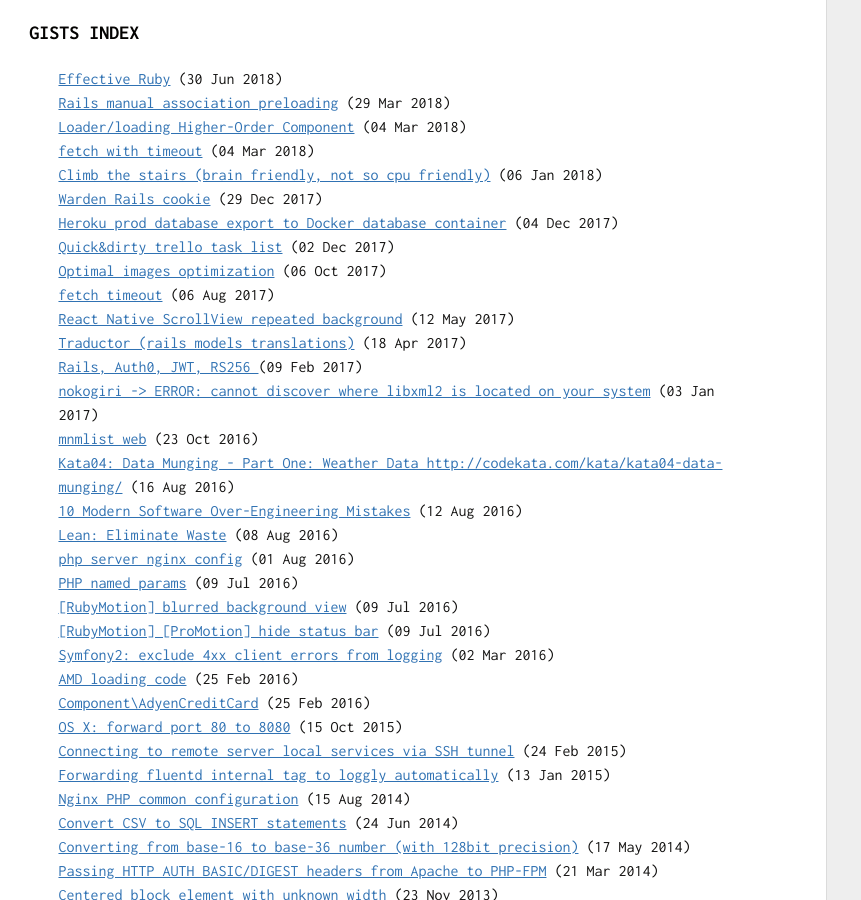
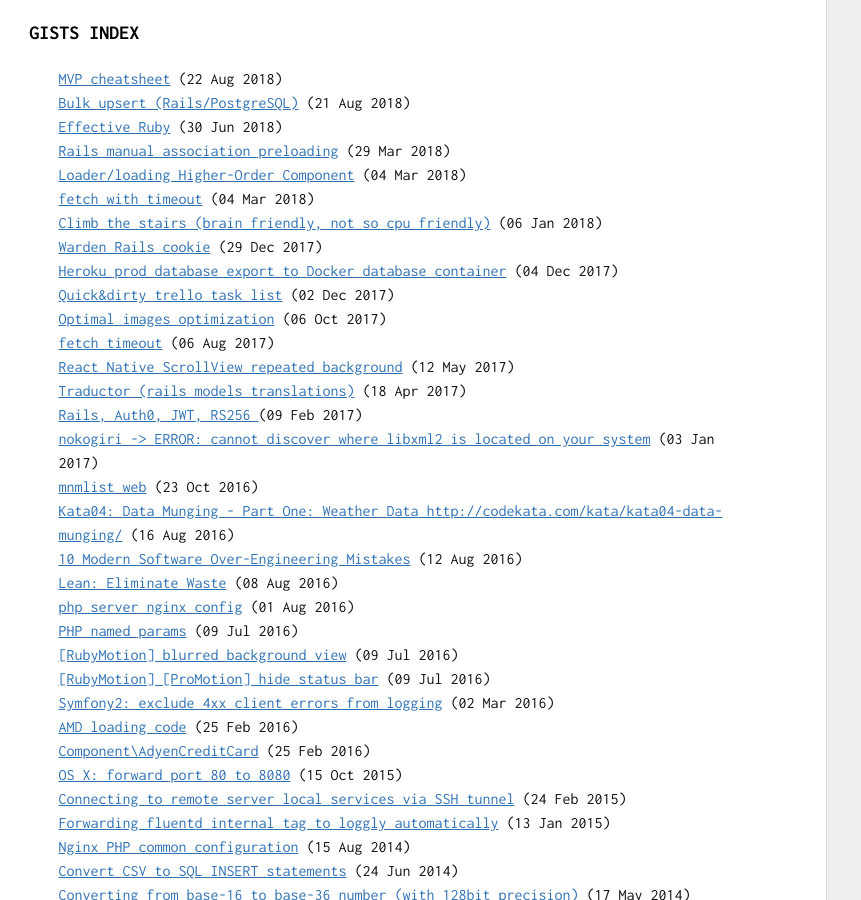
Before and after one commit to sobstel/sobstel.github.com, a Jekyll site: the page built from gists.html, in a window 1280 px wide and 900 px high. Shown: the whole window, without its empty margins (0-861 px from the left). Built offline with Jekyll 4.4.1, drawn with Linux system fonts in a browser that asks for light colours.

Commit message:
Science without religion is lame, religion without science is blind

```diff
--- a/_data/gists.yml
+++ b/_data/gists.yml
@@ -1,4 +1,10 @@
 ---
+- title: MVP cheatsheet
+  url: https://gist.github.com/4d6dcd7bb4389ac16957e01d58f60903
+  date: '2018-08-22T06:58:22Z'
+- title: Bulk upsert (Rails/PostgreSQL)
+  url: https://gist.github.com/1b022e17f2f2bb276e766f7fea974b17
+  date: '2018-08-21T18:07:35Z'
 - title: Effective Ruby
   url: https://gist.github.com/dab11bcac14c2b82281f563c90713ba5
   date: '2018-06-30T12:35:59Z'
--- a/_data/popular_repos.yml
+++ b/_data/popular_repos.yml
@@ -10,7 +10,7 @@
   html_url: https://github.com/sobstel/metaphore
   description: PHP cache slam defense using a semaphore to prevent dogpile effect.
   fork: false
-  stargazers_count: 82
+  stargazers_count: 84
 - name: jsonp.js
   full_name: sobstel/jsonp.js
   html_url: https://github.com/sobstel/jsonp.js
```
